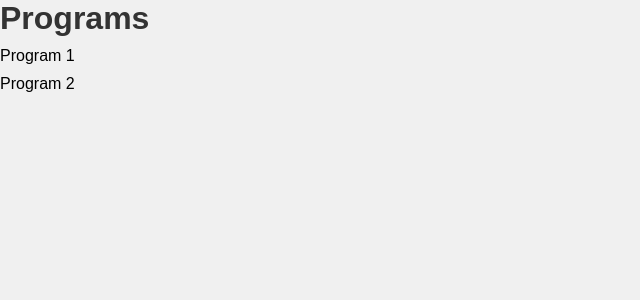
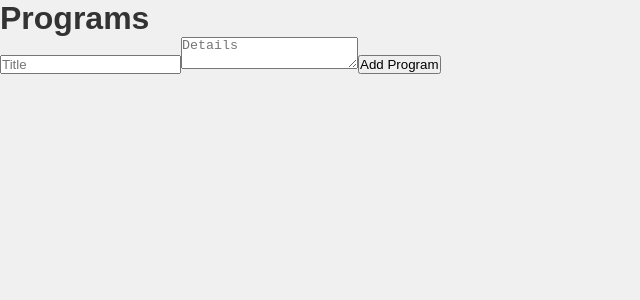
Before and after one commit to Javadamkd/art-fest-management, a Next.js app: page /ProgramsPage in a window 1280 px wide. Shown: the top 300 px of the page, without its empty margins (0-640 px from the left). Built offline with nearby package versions, Linux system fonts and the light colour scheme.

Commit message:
Update ProgramsPage.js

```diff
--- a/pages/ProgramsPage.js
+++ b/pages/ProgramsPage.js
@@ -1,24 +1,48 @@
-import { useState, useEffect } from 'react';
+// pages/ProgramsPage.js
+import React, { useState } from 'react';
 
-function ProgramsPage() {
+const ProgramsPage = () => {
   const [programs, setPrograms] = useState([]);
+  const [title, setTitle] = useState('');
+  const [details, setDetails] = useState('');
 
-  useEffect(() => {
-    fetch('/api/programs')
-      .then(response => response.json())
-      .then(data => setPrograms(data));
-  }, []);
+  const addProgram = (e) => {
+    e.preventDefault();
+    const newProgram = { title, details };
+    setPrograms([...programs, newProgram]);
+    setTitle('');
+    setDetails('');
+  };
 
   return (
     <div>
       <h1>Programs</h1>
+      <form onSubmit={addProgram}>
+        <input
+          type="text"
+          placeholder="Title"
+          value={title}
+          onChange={(e) => setTitle(e.target.value)}
+          required
+        />
+        <textarea
+          placeholder="Details"
+          value={details}
+          onChange={(e) => setDetails(e.target.value)}
+          required
+        ></textarea>
+        <button type="submit">Add Program</button>
+      </form>
       <ul>
-        {programs.map(program => (
-          <li key={program.id}>{program.name}</li>
+        {programs.map((program, index) => (
+          <li key={index}>
+            <h2>{program.title}</h2>
+            <p>{program.details}</p>
+          </li>
         ))}
       </ul>
     </div>
   );
-}
+};
 
 export default ProgramsPage;
```
